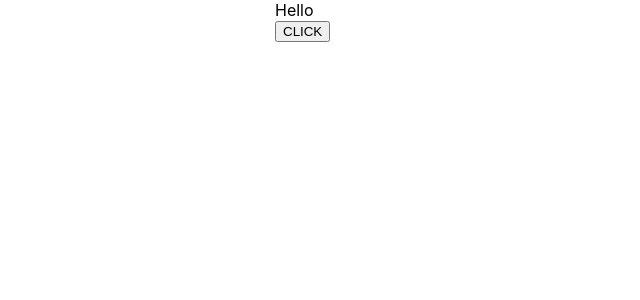
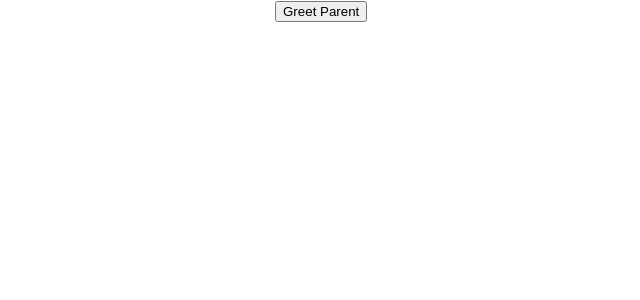
Before and after one commit to Mood904/Javascript2, a React (Create React App) app in the folder hello-world/: page / in a window 1280 px wide. Shown: the top 300 px of the page, without its empty margins (109-749 px from the left). Built offline with nearby package versions, Linux system fonts and the light colour scheme.

Commit message:
Greet Parent

```diff
--- a/hello-world/src/App.js
+++ b/hello-world/src/App.js
@@ -2,7 +2,8 @@
 
 import logo from './logo.svg'
 import './App.css'
-import EventBind from './components/EventBind'
+
+import ParentComponent from './components/ParentComponent'
 
 
 
@@ -14,7 +15,7 @@
     return (
 
         <div className="App">
-        <EventBind />
+        <ParentComponent />
 
         </div>
 
@@ -30,4 +31,5 @@
 
 
 
+
 export default App;
--- /dev/null
+++ b/hello-world/src/components/ChildComponent.js
@@ -0,0 +1,12 @@
+import React from 'react'
+
+function ChildComponent(props) {
+    return (
+        <div>
+            <button onClick={props.greetHandler}>Greet Parent</button>
+
+        </div>
+    )
+}
+
+export default ChildComponent
--- /dev/null
+++ b/hello-world/src/components/ParentComponent.js
@@ -0,0 +1,31 @@
+import React, { Component } from 'react'
+import ChildComponent from './ChildComponent'
+
+ class ParentComponent extends Component {
+     constructor(props) {
+         super(props)
+
+         this.state = {
+              parentName: 'Parent'
+         }
+
+         this.greetParent = this.greetParent.bind(this)
+     }
+
+
+     greetParent() {
+         alert(`Howdy ${this.state.parentName}`)
+
+     }
+
+    render() {
+        return (
+            <div>
+                <ChildComponent greetHandler={this.greetParent} />
+
+            </div>
+        )
+    }
+}
+
+export default ParentComponent
```
